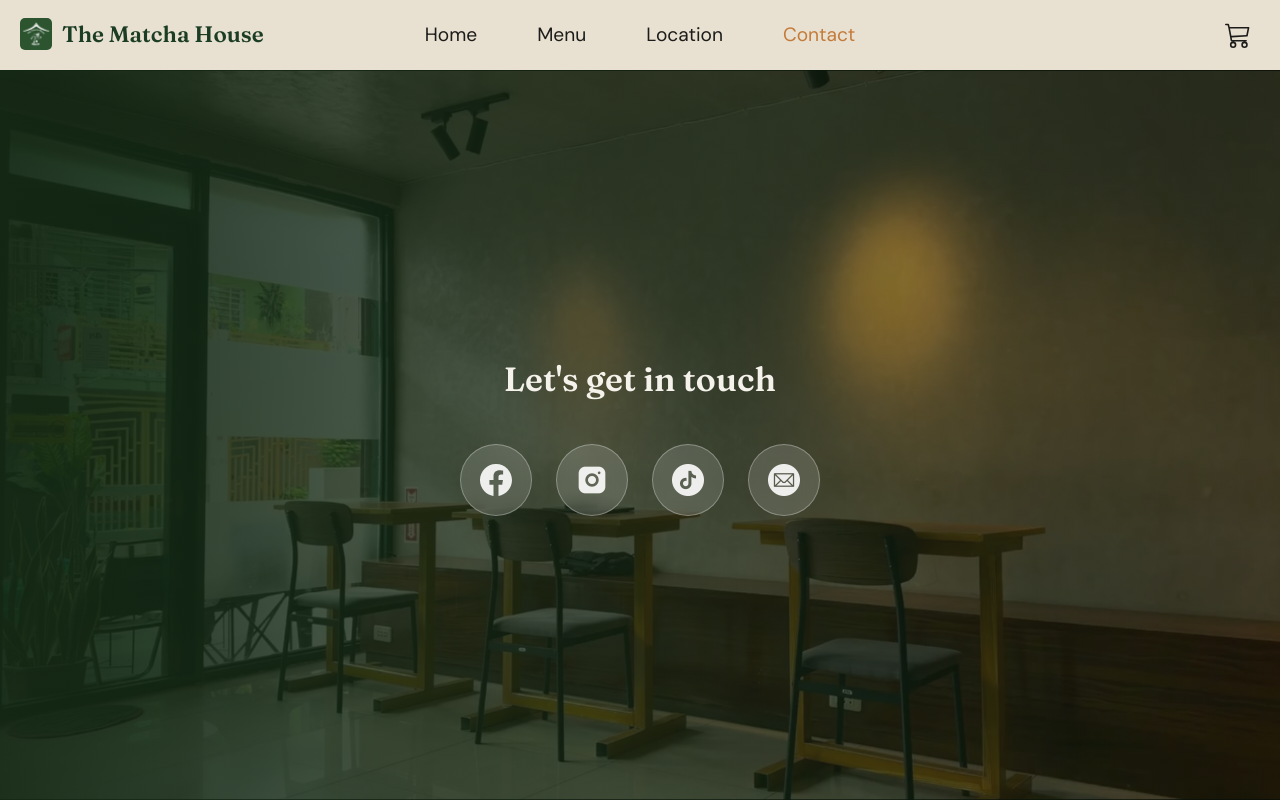
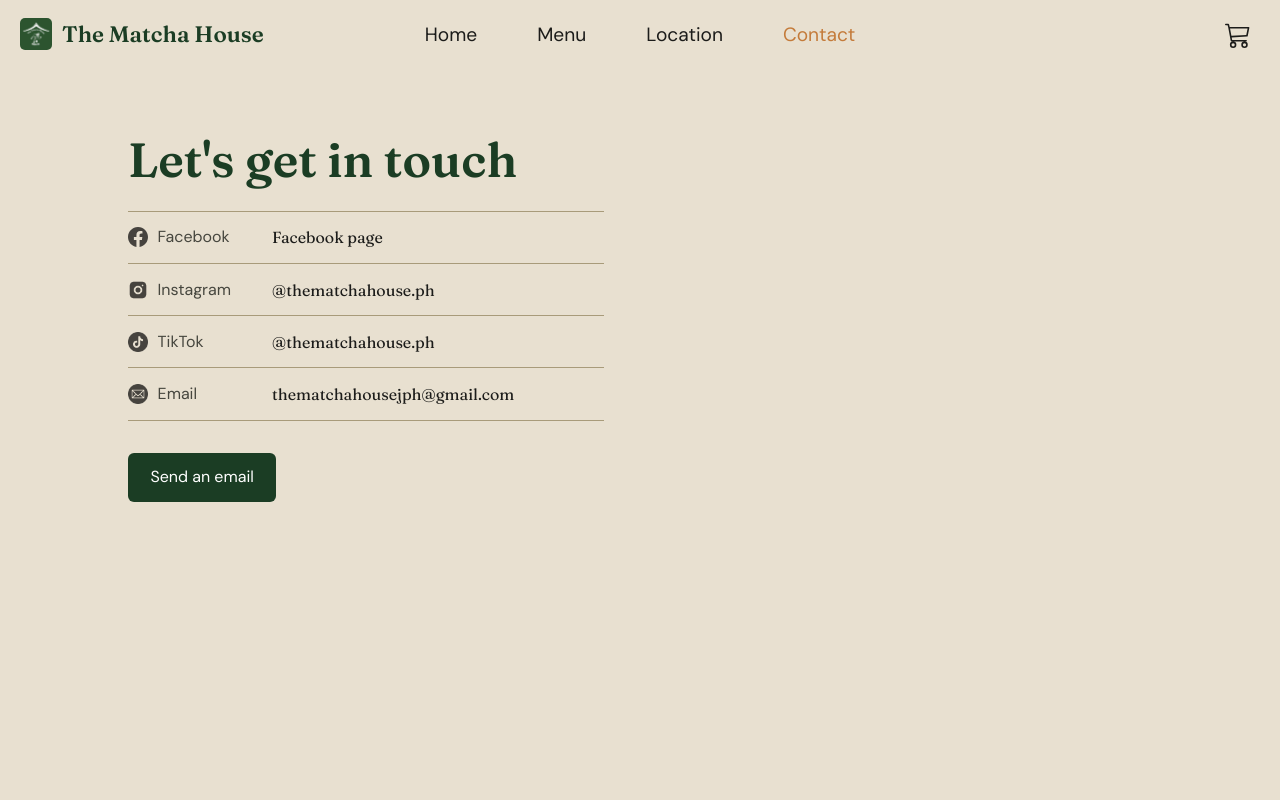
Before and after one commit to adAstra144/the-matcha-house, a website built with Vite: page sections/contact.html in a window 1280 px wide. Built offline with nearby package versions, Linux system fonts and the light colour scheme.

Commit message:
widgets(elfsight): added google reviews and instagram widgets
- added a google reviews carousel on the bottom of the index.html page
- added a instagram profile widget in contacts.html page
- shifted sidebar toggle to the right for @1023px

```diff
--- a/sections/contact.html
+++ b/sections/contact.html
@@ -43,26 +43,41 @@
     </header>
 
     <main>
-        <section class="intro">
-            <h1>Let's get in touch</h1>
+        <section class="contact">
+            <div class="contact-inner">
 
-            <section class="contacts">
-                <a href="https://www.facebook.com/profile.php?id=61575086252716" target="_blank">
-                    <img src="/src/assets/icons/facebook.svg">
-                </a>
+                <div class="contact-info">
+                    <h1>Let's get in touch</h1>
 
-                <a href="https://www.instagram.com/thematchahouse.ph" target="_blank">
-                    <img src="/src/assets/icons/instagram.png">
-                </a>
+                    <dl class="contact-list">
+                        <div>
+                            <dt><img src="/src/assets/icons/facebook.svg" alt="">Facebook</dt>
+                            <dd><a href="https://www.facebook.com/profile.php?id=61575086252716" target="_blank" rel="noopener">Facebook page</a></dd>
+                        </div>
+                        <div>
+                            <dt><img src="/src/assets/icons/instagram.png" alt="">Instagram</dt>
+                            <dd><a href="https://www.instagram.com/thematchahouse.ph" target="_blank" rel="noopener">@thematchahouse.ph</a></dd>
+                        </div>
+                        <div>
+                            <dt><img src="/src/assets/icons/tiktok.png" alt="">TikTok</dt>
+                            <dd><a href="https://www.tiktok.com/@thematchahouse.ph" target="_blank" rel="noopener">@thematchahouse.ph</a></dd>
+                        </div>
+                        <div>
+                            <dt><img src="/src/assets/icons/email.png" alt="">Email</dt>
+                            <dd><a href="mailto:thematchahousejph@gmail.com">thematchahousejph@gmail.com</a></dd>
+                        </div>
+                    </dl>
 
-                <a href="https://www.tiktok.com/@thematchahouse.ph" target="_blank">
-                    <img src="/src/assets/icons/tiktok.png">
-                </a>
+                    <div class="contact-actions">
+                        <a class="btn-primary" href="mailto:thematchahousejph@gmail.com">Send an email</a>
+                    </div>
+                </div>
 
-                <a href="mailto:thematchahousejph@gmail.com" target="_blank">
-                    <img src="/src/assets/icons/email.png">
-                </a>
-            </section>
+                <!-- Elfsight Instagram Feed | Untitled Instagram Feed -->
+                <script src="https://elfsightcdn.com/platform.js" async></script>
+                <div class="elfsight-app-18e570a6-4498-40ea-a310-0c141a2745e1" data-elfsight-app-lazy></div>
+
+            </div>
         </section>
     </main>
 
--- a/src/contact.css
+++ b/src/contact.css
@@ -8,71 +8,162 @@ main {
     width: 100%;
 }
 
-.intro {
-    height: calc(100dvh - 70px);
-
-    display: flex;
-    flex-direction: column;
-    justify-content: center;
-    align-items: center;
-    gap: 40px;
-
-    background:
-        linear-gradient(to right, rgba(20, 40, 20, 0.95), rgba(20, 40, 20, 0.35)),
-        url("/src/assets/seat.png") center / cover no-repeat;
-
-    background-position: center 75%;
-
-    color: var(--bg-warm);
+/* ---------- Layout ---------- */
+.contact {
+    padding: clamp(2rem, 6vw, 4rem) 10%;
 }
 
-.intro h1 {
-    font-size: clamp(1.6rem, 4vw, 2.1rem);
+.contact-inner {
+    max-width: 1200px;
+    margin: 0 auto;
+
+    display: grid;
+    grid-template-columns: minmax(0, 1fr) minmax(0, 1fr);
+    gap: clamp(2rem, 6vw, 4.5rem);
+    align-items: start;
 }
 
-.contacts {
-    height: auto;
-    width: auto;
+.contact-info h1 {
+    font-size: clamp(2rem, 4.5vw, 3rem);
+    font-weight: 600;
+    line-height: 1.1;
+    color: var(--primary);
 
+    margin-bottom: 1.5rem;
+}
+
+/* ---------- Contact list (same look as the facts on home/location) ---------- */
+.contact-list {
+    margin: 0 0 2rem;
+}
+
+.contact-list div {
+    display: grid;
+    grid-template-columns: 8rem 1fr;
+    align-items: center;
+
+    gap: 1rem;
+    padding: .85rem 0;
+
+    border-top: 1px solid var(--bamboo);
+}
+
+.contact-list div:last-child {
+    border-bottom: 1px solid var(--bamboo);
+}
+
+.contact-list dt {
+    display: flex;
+    align-items: center;
+    gap: .6rem;
+
+    color: var(--text-muted);
+}
+
+.contact-list dt img {
+    width: 20px;
+    height: 20px;
+
+    /* Icons are light-on-dark elsewhere; flatten them to a dark tone here */
+    filter: brightness(0) opacity(0.7);
+}
+
+.contact-list dd {
+    margin: 0;
+    font-family: var(--font-header);
+    overflow-wrap: anywhere;
+}
+
+.contact-list a {
+    color: var(--text);
+    text-decoration: none;
+}
+
+.contact-list a:hover {
+    color: var(--accent);
+    text-decoration: underline;
+    text-underline-offset: 3px;
+}
+
+.contact-list a:focus-visible {
+    outline: 2px solid var(--accent);
+    outline-offset: 3px;
+}
+
+/* ---------- Actions ---------- */
+.contact-actions {
     display: flex;
     flex-wrap: wrap;
+    align-items: center;
 
-    gap: clamp(12px, 3vw, 24px);
-    padding: 0;
+    gap: 1rem 1.5rem;
 }
 
-.contacts a {
-    width: clamp(52px, 12vw, 72px);
-    height: clamp(52px, 12vw, 72px);
-
-    display: flex;
-    align-items: center;
-    justify-content: center;
-
-    border-radius: 50%;
-    background: rgba(255, 255, 255, 0.15);
-    backdrop-filter: blur(8px);
-    border: 1px solid rgba(255, 255, 255, 0.3);
+.btn-primary {
+    display: inline-block;
+    padding: .8rem 1.4rem;
+    border-radius: 6px;
 
     text-decoration: none;
 
-    transition: background 0.25s ease, transform 0.25s ease, box-shadow 0.25s ease;
+    color: #fff;
+    background: var(--primary);
+
+    transition: background-color 0.2s ease;
 }
 
-.contacts a:hover {
-    background: var(--white);
-    transform: translateY(-4px);
-    box-shadow: 0 10px 20px rgba(0, 0, 0, 0.2);
+.btn-primary:hover {
+    background: var(--secondary);
 }
 
-.contacts a img {
-    height: clamp(24px, 5vw, 32px);
-    width: clamp(24px, 5vw, 32px);
-
-    filter: brightness(0) invert(1) opacity(0.9);
-    transition: filter 0.25s ease;
+.btn-link {
+    color: var(--accent);
+    text-decoration: underline;
+    text-underline-offset: 3px;
 }
 
-.contacts a:hover img {
-    filter: none;
+.btn-primary:focus-visible,
+.btn-link:focus-visible {
+    outline: 2px solid var(--accent);
+    outline-offset: 3px;
 }
+
+/* ---------- Photo ---------- */
+.contact-photo {
+    border: 15px solid var(--bg-warm);
+    border-radius: 5px;
+    background: var(--bg-warm);
+}
+
+.contact-photo img {
+    width: 100%;
+    height: auto;
+}
+
+.contact-photo figcaption {
+    padding-top: 12px;
+
+    text-align: center;
+    font-family: var(--font-header);
+    font-size: 1.2rem;
+    color: var(--text);
+}
+
+/* ---------- Tablet / mobile: stack ---------- */
+@media (max-width: 1023px) {
+    .contact-inner {
+        grid-template-columns: 1fr;
+        max-width: 640px;
+    }
+}
+
+@media (max-width: 640px) {
+    .contact {
+        padding-inline: 20px;
+    }
+
+    .contact-list div {
+        grid-template-columns: 7rem 1fr;
+        gap: .75rem;
+    }
+}
```
Also changed, not shown: index.html (+10 -3 lines), src/index.css (+7 -2 lines), src/menu.css (+24 -5 lines).
